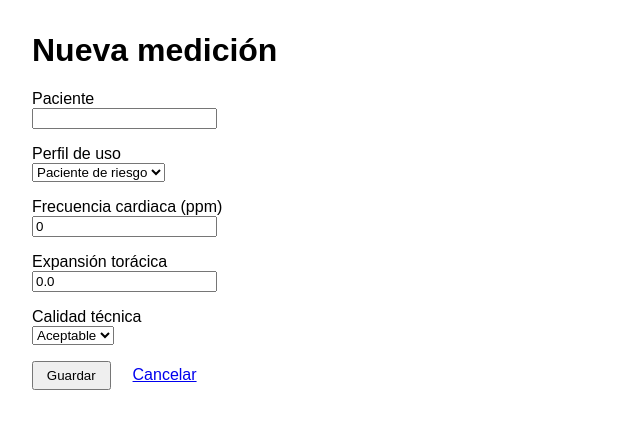
After one commit to jguerrerosolis/fonendoscopio-digital, a Spring Boot app: page /web/mediciones/nueva in a window 1280 px wide. The commit adds this page. Shown: the top 429 px of the page, without its empty margins (0-640 px from the left). Run offline with Spring Boot 4, Linux system fonts and the light colour scheme.

Commit message:
Anade formMedicion.html para crear y editar mediciones

```diff
--- /dev/null
+++ b/src/main/resources/templates/formMedicion.html
@@ -0,0 +1,45 @@
+<!DOCTYPE html>
+<html xmlns:th="http://www.thymeleaf.org">
+<head>
+    <meta charset="UTF-8">
+    <title>Medición</title>
+    <link rel="stylesheet" th:href="@{/fonendoscopio.css}">
+</head>
+<body>
+    <h1 th:text="${medicion.id == null} ? 'Nueva medición' : 'Editar medición'"></h1>
+    <form method="post" th:action="@{/web/mediciones/guardar}" th:object="${medicion}">
+        <input type="hidden" th:field="*{id}">
+        <p>
+            <label>Paciente<br>
+                <input type="text" th:field="*{paciente}" required>
+            </label>
+        </p>
+        <p>
+            <label>Perfil de uso<br>
+                <select th:field="*{perfilUso}">
+                    <option th:each="p : ${perfiles}" th:value="${p}" th:text="${p}"></option>
+                </select>
+            </label>
+        </p>
+        <p>
+            <label>Frecuencia cardiaca (ppm)<br>
+                <input type="number" th:field="*{frecuenciaCardiaca}" min="0" required>
+            </label>
+        </p>
+        <p>
+            <label>Expansión torácica<br>
+                <input type="number" step="any" th:field="*{expansionToracica}" required>
+            </label>
+        </p>
+        <p>
+            <label>Calidad técnica<br>
+                <select th:field="*{calidadTecnica}">
+                    <option th:each="c : ${calidades}" th:value="${c}" th:text="${c}"></option>
+                </select>
+            </label>
+        </p>
+        <button type="submit" class="boton">Guardar</button>
+        <a class="boton" th:href="@{/web/mediciones}">Cancelar</a>
+    </form>
+</body>
+</html>
--- a/src/main/resources/templates/listMediciones.html
+++ b/src/main/resources/templates/listMediciones.html
@@ -24,7 +24,6 @@
                 <td th:text="${m.expansionToracica}"></td>
                 <td th:text="${m.calidadTecnica}"></td>
                 <td>
-                    <!--/* TODO: este botón no funcionará hasta que exista formMedicion.html (otra PR) */-->
                     <a class="boton" th:href="@{/web/mediciones/{id}/editar(id=${m.id})}">Editar</a>
                     <form class="inline" method="post"
                           th:action="@{/web/mediciones/{id}/eliminar(id=${m.id})}">
@@ -37,7 +36,6 @@
             </tr>
         </tbody>
     </table>
-    <!--/* TODO: este botón no funcionará hasta que exista formMedicion.html (otra PR) */-->
     <p><a class="boton" th:href="@{/web/mediciones/nueva}">Nueva medición</a></p>
 </body>
 </html>
```
